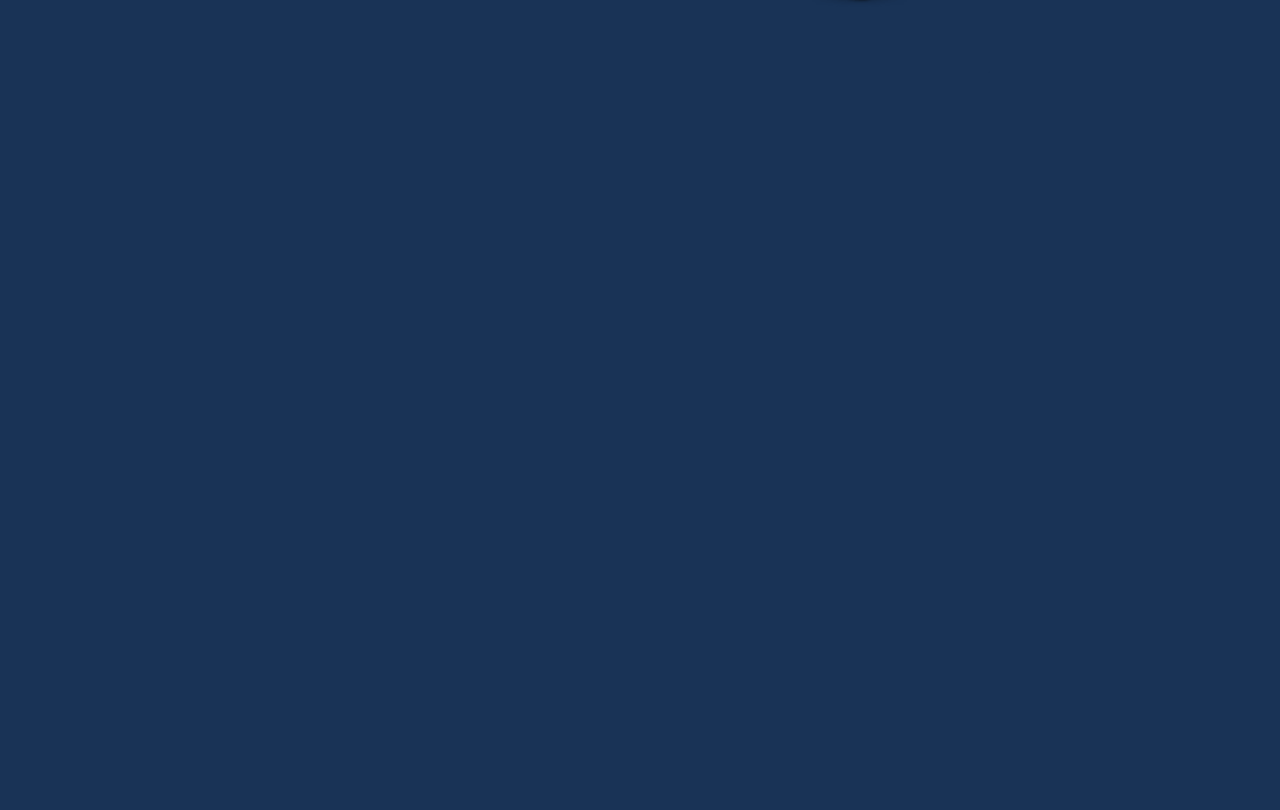
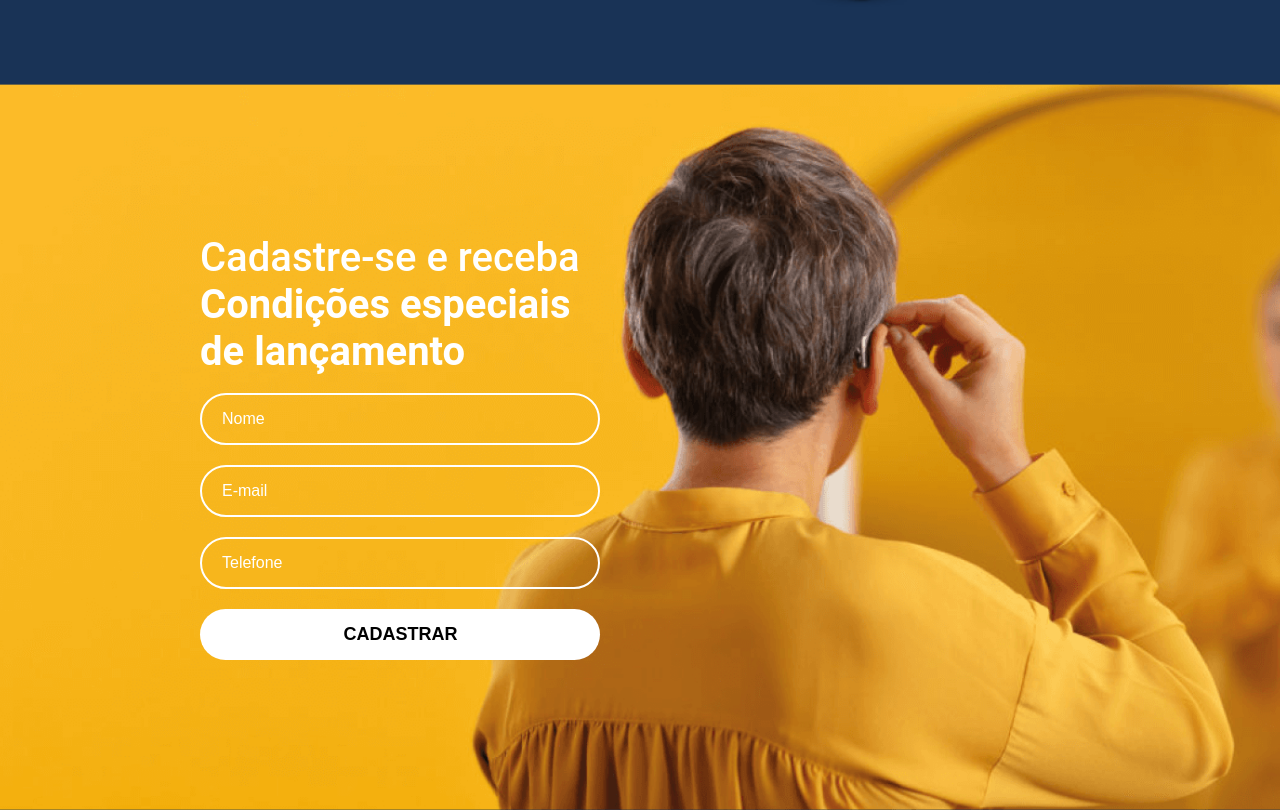
Before and after one commit to brnmilano/Artmann, a React (Create React App) app: page / in a window 1280 px wide. Shown: the part 538-1348 px from the top of the page. Before the commit the page ends 800 px from the top, so only its background shows below. Built offline with nearby package versions, Linux system fonts and the light colour scheme.

Commit message:
Ajustes na estilização da Page Home

```diff
--- a/src/Pages/home.js
+++ b/src/Pages/home.js
@@ -1,10 +1,12 @@
 import Header from "../Components/Header";
+import Register from "../Components/Register";
 import styles from "./styles.module.scss";
 
 export default function Home() {
   return (
     <div className={styles.container}>
       <Header />
+      <Register />
     </div>
   );
 }
--- a/src/Pages/styles.module.scss
+++ b/src/Pages/styles.module.scss
@@ -1,4 +1,5 @@
 .container {
   display: flex;
   justify-content: center;
+  flex-direction: column;
 }
```
